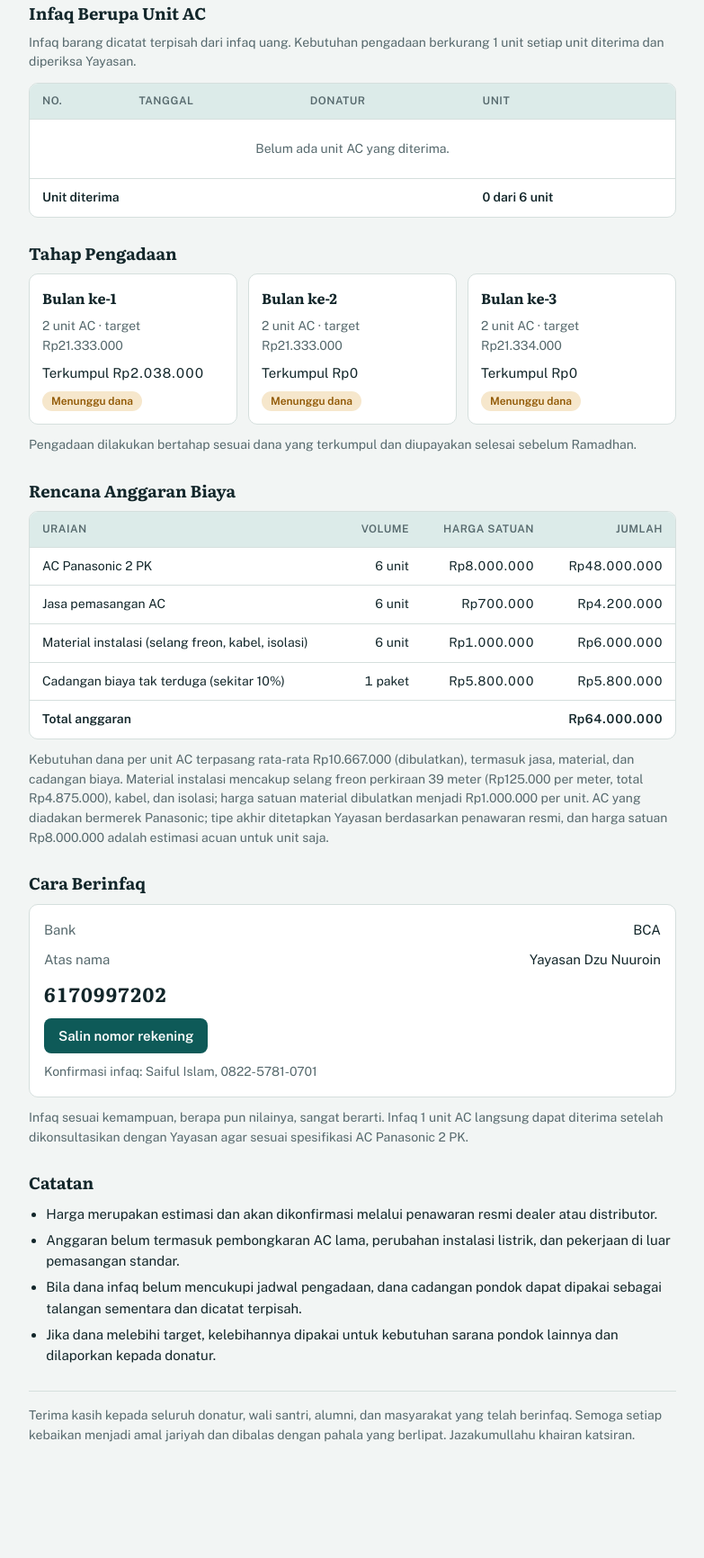
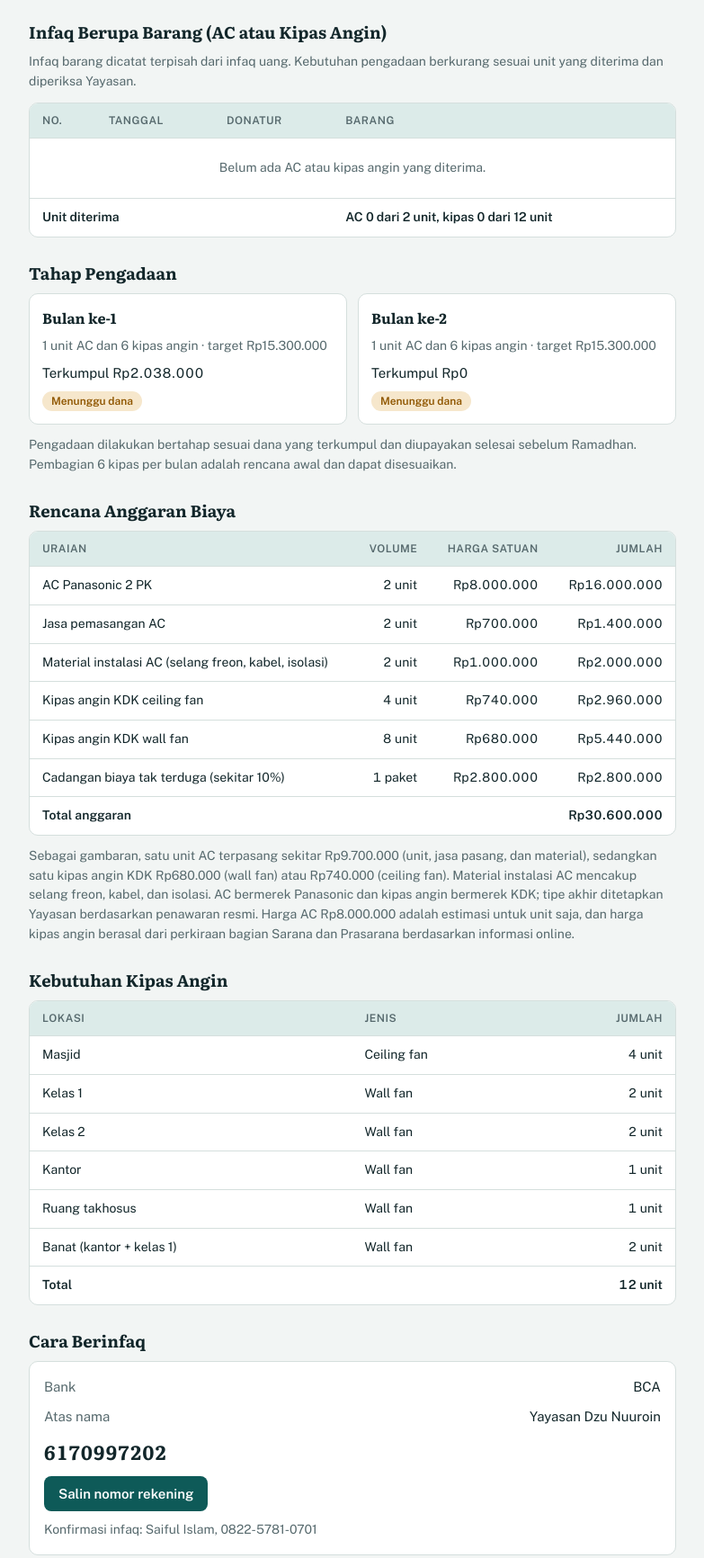
Before and after one commit to sisinfo2026/laporandanaacmasjid, a plain HTML site: page index.html in a window 1280 px wide. Shown: the part 787-2519 px from the top of the page at 90% size, without its empty margins (248-1031 px from the left). Before the commit the page ends 2434 px from the top, so only its background shows below. Drawn offline with nearby package versions, Linux system fonts and the light colour scheme.

Commit message:
Update index.html

```diff
--- a/index.html
+++ b/index.html
@@ -3,7 +3,7 @@
 <head>
 <meta charset="utf-8">
 <meta name="viewport" content="width=device-width, initial-scale=1, viewport-fit=cover">
-<title>Laporan Dana AC Masjid</title>
+<title>Laporan Dana AC dan Kipas Angin Pondok</title>
 <link rel="stylesheet" href="https://fonts.googleapis.com/css2?family=Literata:opsz,wght@7..72,500;7..72,700&family=Public+Sans:wght@400;500;600&display=swap">
 <style>
 /* Layout: satu kolom sempit seperti buku kas yang dibaca di ponsel; ringkasan saldo di atas, rincian di bawah. */
@@ -72,7 +72,7 @@ td.r, th.r { text-align: right; font-variant-numeric: tabular-nums; white-space:
 tfoot td { font-weight: 600; border-bottom: 0; }
 .empty { text-align: center; color: var(--muted); padding: 22px 14px; }
 
-.phases { display: grid; grid-template-columns: repeat(3, minmax(0, 1fr)); gap: 12px; }
+.phases { display: grid; grid-template-columns: repeat(2, minmax(0, 1fr)); gap: 12px; }
 .phase { background: var(--surface); border: 1px solid var(--line); border-radius: 10px; padding: 14px; display: flex; flex-direction: column; gap: 8px; min-width: 0; }
 .phase b { font-family: var(--font-display); font-size: 1rem; }
 .pill { align-self: flex-start; font-size: 0.75rem; font-weight: 600; padding: 2px 10px; border-radius: 99px; background: var(--amber-soft); color: var(--amber); }
@@ -86,9 +86,6 @@ button { font: inherit; font-weight: 600; color: var(--surface); background: var
 button:focus-visible { outline: 3px solid var(--amber); outline-offset: 2px; }
 ul { margin: 0; padding-left: 1.2rem; display: flex; flex-direction: column; gap: 6px; }
 .closing { color: var(--muted); font-size: 0.875rem; border-top: 1px solid var(--line); padding-top: 16px; }
-@media (max-width: 560px) {
-  .phases { grid-template-columns: 1fr; }
-}
 @media (max-width: 420px) {
   h1 { font-size: 1.5rem; }
   .balance { font-size: 1.9rem; }
@@ -102,8 +99,8 @@ ul { margin: 0; padding-left: 1.2rem; display: flex; flex-direction: column; gap
 <div class="wrap">
   <header>
     <span class="eyebrow">Yayasan Dzu Nuuroin · Laporan Penggalangan Dana</span>
-    <h1>Peremajaan AC Masjid Pondok</h1>
-    <p class="sub">Pengadaan 6 unit AC Panasonic 2 PK untuk Masjid Pondok Lantai 1 dan 2. Laporan per <span id="asof">17 November 2026</span>.</p>
+    <h1>Peremajaan AC dan Kipas Angin Pondok</h1>
+    <p class="sub">Pengadaan 2 unit AC Panasonic 2 PK untuk Masjid Pondok Lantai 1 dan 2, serta 12 unit kipas angin KDK untuk masjid, kelas, kantor, ruang takhosus, dan banat. Laporan per <span id="asof">23 November 2026</span>.</p>
   </header>
 
   <div class="summary">
@@ -114,13 +111,13 @@ ul { margin: 0; padding-left: 1.2rem; display: flex; flex-direction: column; gap
     <div class="stats">
       <div class="stat"><span>Dana masuk</span><span class="num" id="tot-masuk">Rp0</span></div>
       <div class="stat"><span>Pengeluaran</span><span class="num" id="tot-keluar">Rp0</span></div>
-      <div class="stat"><span>Target dana</span><span class="num" id="target">Rp64.000.000</span></div>
+      <div class="stat"><span>Target dana</span><span class="num" id="target">Rp30.600.000</span></div>
     </div>
     <div>
       <div class="bar" role="progressbar" aria-valuemin="0" aria-valuemax="100" aria-valuenow="0" id="bar"><i id="bar-fill" style="width:0%"></i></div>
       <div class="bar-meta" style="margin-top:8px">
         <span id="pct">0% dari target</span>
-        <span class="num" id="kurang">Kekurangan Rp64.000.000</span>
+        <span class="num" id="kurang">Kekurangan Rp30.600.000</span>
       </div>
     </div>
   </div>
@@ -148,13 +145,13 @@ ul { margin: 0; padding-left: 1.2rem; display: flex; flex-direction: column; gap
   </section>
 
   <section>
-    <h2>Infaq Berupa Unit AC</h2>
-    <p class="sub">Infaq barang dicatat terpisah dari infaq uang. Kebutuhan pengadaan berkurang 1 unit setiap unit diterima dan diperiksa Yayasan.</p>
+    <h2>Infaq Berupa Barang (AC atau Kipas Angin)</h2>
+    <p class="sub">Infaq barang dicatat terpisah dari infaq uang. Kebutuhan pengadaan berkurang sesuai unit yang diterima dan diperiksa Yayasan.</p>
     <div class="table-scroll">
       <table>
-        <thead><tr><th>No.</th><th>Tanggal</th><th>Donatur</th><th>Unit</th></tr></thead>
+        <thead><tr><th>No.</th><th>Tanggal</th><th>Donatur</th><th>Barang</th></tr></thead>
         <tbody id="barang-body"></tbody>
-        <tfoot><tr><td colspan="3">Unit diterima</td><td id="barang-total">0 dari 6 unit</td></tr></tfoot>
+        <tfoot><tr><td colspan="3">Unit diterima</td><td id="barang-total">AC 0 dari 2 unit, kipas 0 dari 12 unit</td></tr></tfoot>
       </table>
     </div>
   </section>
@@ -162,7 +159,7 @@ ul { margin: 0; padding-left: 1.2rem; display: flex; flex-direction: column; gap
   <section>
     <h2>Tahap Pengadaan</h2>
     <div class="phases" id="phases"></div>
-    <p class="sub">Pengadaan dilakukan bertahap sesuai dana yang terkumpul dan diupayakan selesai sebelum Ramadhan.</p>
+    <p class="sub">Pengadaan dilakukan bertahap sesuai dana yang terkumpul dan diupayakan selesai sebelum Ramadhan. Pembagian 6 kipas per bulan adalah rencana awal dan dapat disesuaikan.</p>
   </section>
 
   <section>
@@ -171,10 +168,28 @@ ul { margin: 0; padding-left: 1.2rem; display: flex; flex-direction: column; gap
       <table>
         <thead><tr><th>Uraian</th><th class="r">Volume</th><th class="r">Harga satuan</th><th class="r">Jumlah</th></tr></thead>
         <tbody id="rab-body"></tbody>
-        <tfoot><tr><td colspan="3">Total anggaran</td><td class="r" id="rab-total">Rp64.000.000</td></tr></tfoot>
+        <tfoot><tr><td colspan="3">Total anggaran</td><td class="r" id="rab-total">Rp30.600.000</td></tr></tfoot>
       </table>
     </div>
-    <p class="sub">Kebutuhan dana per unit AC terpasang rata-rata Rp10.667.000 (dibulatkan), termasuk jasa, material, dan cadangan biaya. Material instalasi mencakup selang freon perkiraan 39 meter (Rp125.000 per meter, total Rp4.875.000), kabel, dan isolasi; harga satuan material dibulatkan menjadi Rp1.000.000 per unit. AC yang diadakan bermerek Panasonic; tipe akhir ditetapkan Yayasan berdasarkan penawaran resmi, dan harga satuan Rp8.000.000 adalah estimasi acuan untuk unit saja.</p>
+    <p class="sub">Sebagai gambaran, satu unit AC terpasang sekitar Rp9.700.000 (unit, jasa pasang, dan material), sedangkan satu kipas angin KDK Rp680.000 (wall fan) atau Rp740.000 (ceiling fan). Material instalasi AC mencakup selang freon, kabel, dan isolasi. AC bermerek Panasonic dan kipas angin bermerek KDK; tipe akhir ditetapkan Yayasan berdasarkan penawaran resmi. Harga AC Rp8.000.000 adalah estimasi untuk unit saja, dan harga kipas angin berasal dari perkiraan bagian Sarana dan Prasarana berdasarkan informasi online.</p>
+  </section>
+
+  <section>
+    <h2>Kebutuhan Kipas Angin</h2>
+    <div class="table-scroll">
+      <table>
+        <thead><tr><th>Lokasi</th><th>Jenis</th><th class="r">Jumlah</th></tr></thead>
+        <tbody>
+          <tr><td>Masjid</td><td>Ceiling fan</td><td class="r">4 unit</td></tr>
+          <tr><td>Kelas 1</td><td>Wall fan</td><td class="r">2 unit</td></tr>
+          <tr><td>Kelas 2</td><td>Wall fan</td><td class="r">2 unit</td></tr>
+          <tr><td>Kantor</td><td>Wall fan</td><td class="r">1 unit</td></tr>
+          <tr><td>Ruang takhosus</td><td>Wall fan</td><td class="r">1 unit</td></tr>
+          <tr><td>Banat (kantor + kelas 1)</td><td>Wall fan</td><td class="r">2 unit</td></tr>
+        </tbody>
+        <tfoot><tr><td colspan="2">Total</td><td class="r">12 unit</td></tr></tfoot>
+      </table>
+    </div>
   </section>
 
   <section>
@@ -186,14 +201,14 @@ ul { margin: 0; padding-left: 1.2rem; display: flex; flex-direction: column; gap
       <button type="button" id="copy">Salin nomor rekening</button>
       <p class="sub" id="copy-note" aria-live="polite">Konfirmasi infaq: Saiful Islam, 0822-5781-0701</p>
     </div>
-    <p class="sub">Infaq sesuai kemampuan, berapa pun nilainya, sangat berarti. Infaq 1 unit AC langsung dapat diterima setelah dikonsultasikan dengan Yayasan agar sesuai spesifikasi AC Panasonic 2 PK.</p>
+    <p class="sub">Infaq sesuai kemampuan, berapa pun nilainya, sangat berarti. Infaq AC atau kipas angin langsung dapat diterima setelah dikonsultasikan dengan Yayasan agar sesuai spesifikasi (AC Panasonic 2 PK atau kipas angin KDK).</p>
   </section>
 
   <section>
     <h2>Catatan</h2>
     <ul>
       <li>Harga merupakan estimasi dan akan dikonfirmasi melalui penawaran resmi dealer atau distributor.</li>
-      <li>Anggaran belum termasuk pembongkaran AC lama, perubahan instalasi listrik, dan pekerjaan di luar pemasangan standar.</li>
+      <li>Anggaran belum termasuk pembongkaran AC lama, perubahan instalasi listrik, pemasangan kipas angin, dan pekerjaan di luar pemasangan standar.</li>
       <li>Bila dana infaq belum mencukupi jadwal pengadaan, dana cadangan pondok dapat dipakai sebagai talangan sementara dan dicatat terpisah.</li>
       <li>Jika dana melebihi target, kelebihannya dipakai untuk kebutuhan sarana pondok lainnya dan dilaporkan kepada donatur.</li>
     </ul>
@@ -204,29 +219,31 @@ ul { margin: 0; padding-left: 1.2rem; display: flex; flex-direction: column; gap
 
 <script>
 /* Catatan kas: tambahkan baris ke daftar di bawah, lalu publikasikan ulang. */
-var TARGET = 64000000;
-var AS_OF = "17 November 2026";
+var TARGET = 30600000;
+var AS_OF = "23 November 2026";
 // { tanggal: "7 Nov 2026", donatur: "Hamba Allah", jumlah: 500000 }
 var DANA_MASUK = [
   { tanggal: "17 Nov 2026", donatur: "Infaq terkumpul", jumlah: 2038000 }
 ];
 // { tanggal: "20 Nov 2026", uraian: "Pembelian AC unit 1", jumlah: 10500000 }
 var PENGELUARAN = [];
-// { tanggal: "25 Nov 2026", donatur: "Hamba Allah", unit: 1 }
+// { tanggal: "25 Nov 2026", donatur: "Hamba Allah", jenis: "AC", unit: 1 }   (jenis: "AC" atau "Kipas")
 var INFAQ_BARANG = [];
-var UNIT_TOTAL = 6;
+var UNIT_AC = 2;
+var UNIT_KIPAS = 12;
 var TAHAP = [
-  { nama: "Bulan ke-1", unit: 2, target: 21333000 },
-  { nama: "Bulan ke-2", unit: 2, target: 21333000 },
-  { nama: "Bulan ke-3", unit: 2, target: 21334000 }
+  { nama: "Bulan ke-1", ac: 1, kipas: 6, target: 15300000 },
+  { nama: "Bulan ke-2", ac: 1, kipas: 6, target: 15300000 }
 ];
 var RAB = [
-  { uraian: "AC Panasonic 2 PK", volume: "6 unit", satuan: 8000000 },
-  { uraian: "Jasa pemasangan AC", volume: "6 unit", satuan: 700000 },
-  { uraian: "Material instalasi (selang freon, kabel, isolasi)", volume: "6 unit", satuan: 1000000 },
-  { uraian: "Cadangan biaya tak terduga (sekitar 10%)", volume: "1 paket", satuan: 5800000 }
+  { uraian: "AC Panasonic 2 PK", volume: "2 unit", satuan: 8000000 },
+  { uraian: "Jasa pemasangan AC", volume: "2 unit", satuan: 700000 },
+  { uraian: "Material instalasi AC (selang freon, kabel, isolasi)", volume: "2 unit", satuan: 1000000 },
+  { uraian: "Kipas angin KDK ceiling fan", volume: "4 unit", satuan: 740000 },
+  { uraian: "Kipas angin KDK wall fan", volume: "8 unit", satuan: 680000 },
+  { uraian: "Cadangan biaya tak terduga (sekitar 10%)", volume: "1 paket", satuan: 2800000 }
 ];
-var RAB_JUMLAH = [48000000, 4200000, 6000000, 5800000];
+var RAB_JUMLAH = [16000000, 1400000, 2000000, 2960000, 5440000, 2800000];
 
 function rp(n) { return "Rp" + Math.round(n).toLocaleString("id-ID"); }
 function el(id) { return document.getElementById(id); }
@@ -246,7 +263,8 @@ var masuk = sum(DANA_MASUK, "jumlah");
 var keluar = sum(PENGELUARAN, "jumlah");
 var saldo = masuk - keluar;
 var pct = Math.min(100, Math.round(masuk / TARGET * 100));
-var unitDiterima = sum(INFAQ_BARANG, "unit");
+var acDiterima = sum(INFAQ_BARANG.filter(function (x) { return x.jenis === "AC"; }), "unit");
+var kipasDiterima = sum(INFAQ_BARANG.filter(function (x) { return x.jenis !== "AC"; }), "unit");
 
 el("asof").textContent = AS_OF;
 el("saldo").textContent = rp(saldo);
@@ -259,7 +277,7 @@ el("pct").textContent = pct + "% dari target";
 el("kurang").textContent = masuk >= TARGET ? "Target tercapai" : "Kekurangan " + rp(TARGET - masuk);
 el("masuk-total").textContent = rp(masuk);
 el("keluar-total").textContent = rp(keluar);
-el("barang-total").textContent = unitDiterima + " dari " + UNIT_TOTAL + " unit";
+el("barang-total").textContent = "AC " + acDiterima + " dari " + UNIT_AC + " unit, kipas " + kipasDiterima + " dari " + UNIT_KIPAS + " unit";
 
 fillTable("masuk-body", DANA_MASUK, [
   { f: function (r) { return esc(r.tanggal); } },
@@ -276,8 +294,8 @@ fillTable("keluar-body", PENGELUARAN, [
 fillTable("barang-body", INFAQ_BARANG, [
   { f: function (r) { return esc(r.tanggal); } },
   { f: function (r) { return esc(r.donatur); } },
-  { f: function (r) { return r.unit + " unit"; } }
-], "Belum ada unit AC yang diterima.");
+  { f: function (r) { return r.unit + " unit " + (r.jenis === "AC" ? "AC" : "kipas angin"); } }
+], "Belum ada AC atau kipas angin yang diterima.");
 
 var sisa = masuk;
 el("phases").innerHTML = TAHAP.map(function (t) {
@@ -285,7 +303,7 @@ el("phases").innerHTML = TAHAP.map(function (t) {
   sisa -= t.target;
   var ok = got >= t.target;
   return '<div class="phase"><b>' + t.nama + "</b>" +
-    '<span class="sub">' + t.unit + " unit AC · target " + rp(t.target) + "</span>" +
+    '<span class="sub">' + t.ac + " unit AC dan " + t.kipas + " kipas angin · target " + rp(t.target) + "</span>" +
     '<span class="num">Terkumpul ' + rp(got) + "</span>" +
     '<span class="pill' + (ok ? " ok" : "") + '">' + (ok ? "Dana tercukupi" : "Menunggu dana") + "</span></div>";
 }).join("");
```
